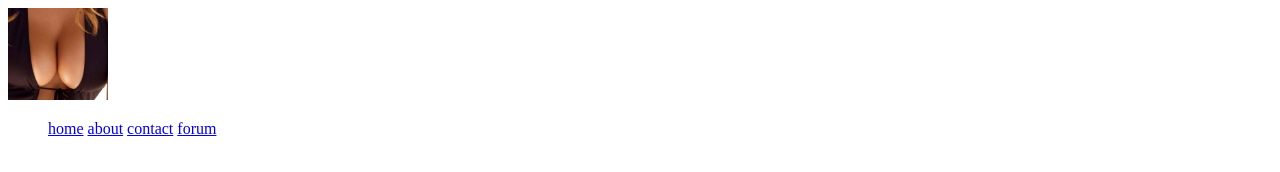
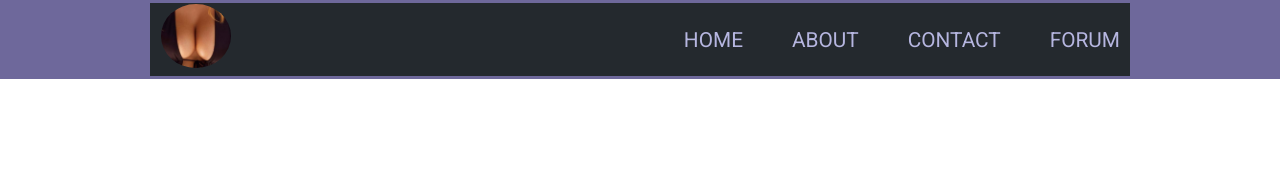
Before and after one commit to VitaliyKazal/OMFG, a plain HTML site: page index.html in a window 1280 px wide. Drawn offline with Linux system fonts and the light colour scheme.

Commit message:
new boobs in css

```diff
--- a/css/index1.css
+++ b/css/index1.css
@@ -1,3 +1,58 @@
-ul#main li {
-	display: inline;
+body{
+	padding: 0;
+	margin: 0;
+	font-family: 'Roboto', sans-serif;
+	font-size: 16px;
 }
+.main li {
+	display: inline-block;
+	padding: 5px;
+	vertical-align: middle;
+	padding-right: 40px;
+}
+.main li:last-child{
+	padding-right: 0px;
+}
+.main{
+	display: inline-block;
+	vertical-align: middle;
+	}
+.main li a {
+	font-size: 1.3em;
+	color: #b6b6e0;
+	text-decoration: none;
+	text-transform: uppercase;
+	vertical-align: middle;
+	transition: all 1s;
+}
+.main li a:hover{
+	color: #e20b0b;
+}
+.konteiner {
+	background: #24292e;
+	line-height: 30px;
+	text-align: right;
+	max-width: 980px;
+	margin-right: auto;
+	margin-left: auto;
+	padding-right: 10px;
+	padding-left: 10px;
+}
+img{
+	border-radius: 70%; /* Она встала не по центру потому что он не разрешает элементам изменять себя*/
+	vertical-align: middle;
+}
+.picture{
+	float: left;
+	border-radius: 1px solid black;
+	margin: 1px;
+}
+.golova {
+	padding: 3px;
+	display: block;
+	width: 100%;
+	background: rgba(29, 20, 99, 0.64);
+}
+*{
+	box-sizing: border-box;
+}
--- a/index.html
+++ b/index.html
@@ -2,15 +2,16 @@
 <html lang="en">
 <head>
 	<link rel="stylesheet" type="text/css" href="./css/index1.css">
+	<link href="https://fonts.googleapis.com/css?family=Roboto:400,500,700" rel="stylesheet">
 	<meta charset="UTF-8">
 	<title>Main theme</title>
 
 </head>
 <body>
-	<header>
-	<div >
-		<a href="#"><img title="Чоткие титьки" src="./images/logo1.jpg" alt="Чоткое лого" width="100"></a>
-		<ul id="main">
+	<header class="golova">
+		<div class="konteiner">
+			<a href="#" class="picture"><img title="Чоткие титьки" src="./images/logo1.jpg" alt="Чоткое лого" width="70"></a>
+			<ul class="main">
 				<li><a href="#">home</a></li>
 				<li><a href="#">about</a></li>
 				<li><a href="#">contact</a></li>
```
Lines whose indentation alone changed are shown as unchanged.
